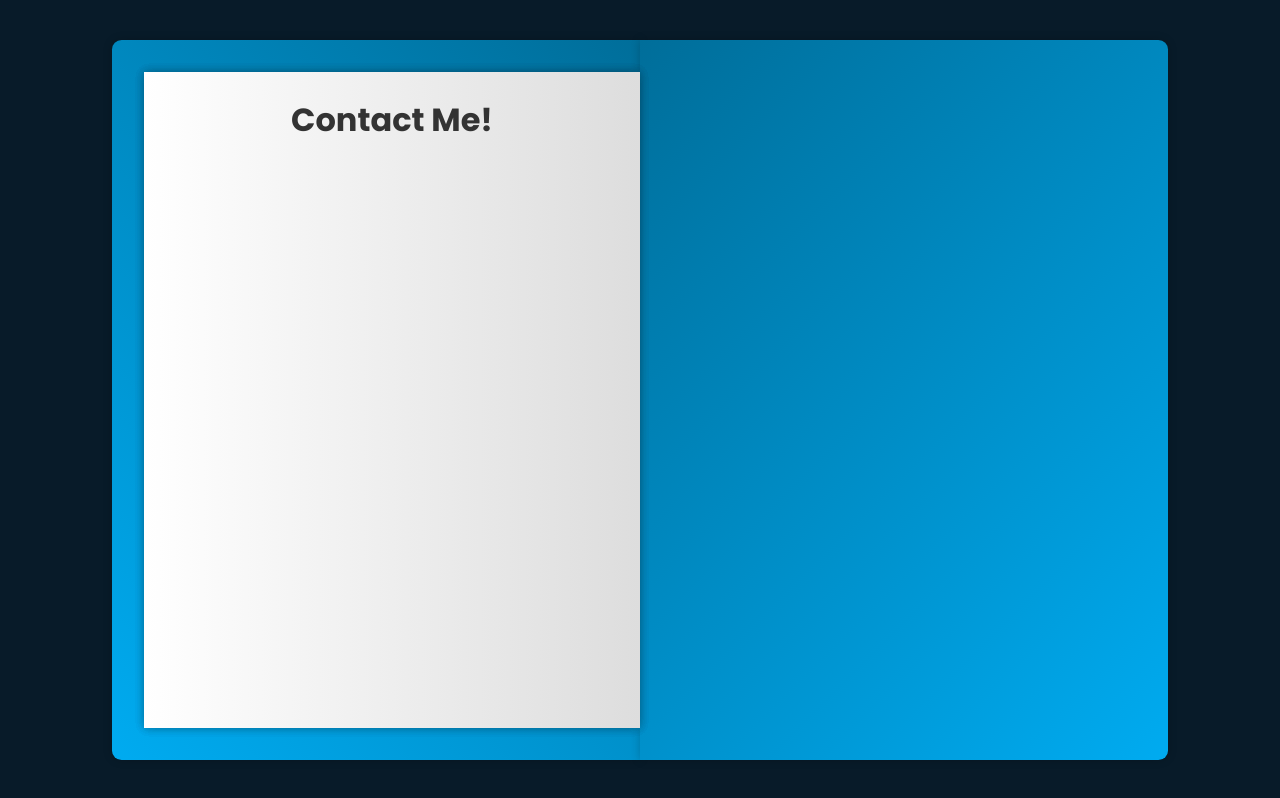
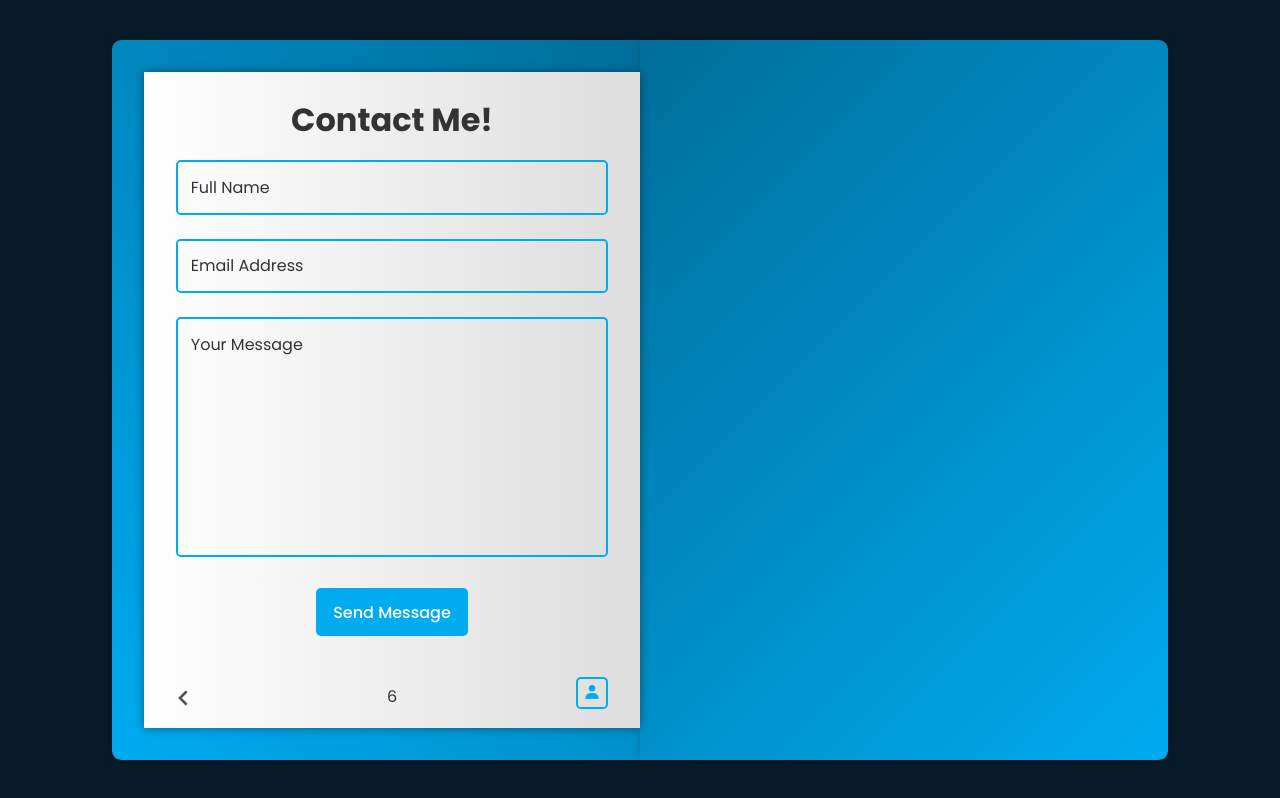
Before and after one commit to Hassan-Abd-El-Aziz/3D-profile, a plain HTML site: page index.html in a window 1280 px wide. Drawn offline with nearby package versions, Linux system fonts and the light colour scheme.

Commit message:
add contact  Pag

```diff
--- a/index.html
+++ b/index.html
@@ -285,7 +285,9 @@
               </div>
               <div class="btn-box">
                 <a href="#" class="btn">Source Code</a>
-                <a href="https://github.com/Hassan-Abd-El-Aziz" class="btn">More Projects</a>
+                <a href="https://github.com/Hassan-Abd-El-Aziz" class="btn"
+                  >More Projects</a
+                >
               </div>
             </div>
             <span class="number-page">5</span>
@@ -297,6 +299,38 @@
           <!-- page 6 contactme -->
           <div class="page-back">
             <h1 class="title">Contact Me!</h1>
+            <div class="contact-box">
+              <form action="#">
+                <input
+                  type="text"
+                  class="field"
+                  placeholder="Full Name"
+                  required
+                />
+                <input
+                  type="email"
+                  class="field"
+                  placeholder="Email Address"
+                  required
+                />
+                <textarea
+                  cols="30"
+                  rows="10"
+                  class="field"
+                  placeholder="Your Message"
+                ></textarea>
+                <input type="submit" class="btn" value="Send Message" />
+              </form>
+            </div>
+            <span class="number-page">6</span>
+            <!-- prev button -->
+            <span class="nexprev-btn back" data-page="turn-3">
+              <i class="bx bx-chevron-left"></i>
+            </span>
+            <a href="#" class="back-profile">
+              <p>Profile</p>
+              <i class="bx bxs-user"></i>
+            </a>
           </div>
         </div>
       </div>
--- a/style.css
+++ b/style.css
@@ -324,25 +324,87 @@ body {
   margin-bottom: 1rem;
 }
 
-.protfolio-box .info-box .info-title h3{
+.protfolio-box .info-box .info-title h3 {
   font-size: 1.3rem;
 }
 
-.protfolio-box .info-box .info-title a{
+.protfolio-box .info-box .info-title a {
   display: flex;
   align-items: center;
   color: var(--main-color);
 }
-.protfolio-box .info-box .info-title a i{
-  margin-left: .3rem;
+.protfolio-box .info-box .info-title a i {
+  margin-left: 0.3rem;
 }
-.protfolio-box .info-box p:nth-of-type(1){
+.protfolio-box .info-box p:nth-of-type(1) {
   font-weight: 600;
 }
-.protfolio-box .btn-box{
+.protfolio-box .btn-box {
   display: flex;
   justify-content: center;
 }
-.protfolio-box .btn-box .btn{
+.protfolio-box .btn-box .btn {
   margin: 0 1.15rem;
 }
+.contact-box {
+  text-align: center;
+}
+
+.contact-box .field {
+  width: 100%;
+  background: transparent;
+  border: var(--border);
+  border-radius: 0.3rem;
+  padding: 0.8rem;
+  font-size: 1rem;
+  color: var(--text-color);
+  margin-bottom: 1.5rem;
+}
+
+.contact-box .field::placeholder {
+  color: var(--text-color);
+}
+
+.contact-box textarea {
+  resize: none;
+  height: 15rem;
+}
+.contact-box .btn {
+  cursor: pointer;
+}
+
+.back-profile {
+  position: absolute;
+  bottom: 1.2rem;
+  right: 2rem;
+  width: 2rem;
+  height: 2rem;
+  background: transparent;
+  border: var(--border);
+  border-radius: 0.3rem;
+  font-size: 1.1rem;
+  color: var(--main-color);
+  display: inline-flex;
+  transition: 0.5s;
+  justify-content: center;
+  align-items: center;
+}
+.back-profile:hover {
+  background: var(--main-color);
+  color: var(--white-color);
+}
+.back-profile p {
+  position: absolute;
+  top: 0;
+  left: 50%;
+  transform: translateX(-50%) scale(0.5);
+  font-size: 1rem;
+  opacity: 0;
+  transition: 0.5s;
+  color: var(--main-color);
+}
+.back-profile:hover p {
+  opacity: 1;
+  transform: translateX(-50%) scale(1);
+  top: -1.8rem;
+}
```
